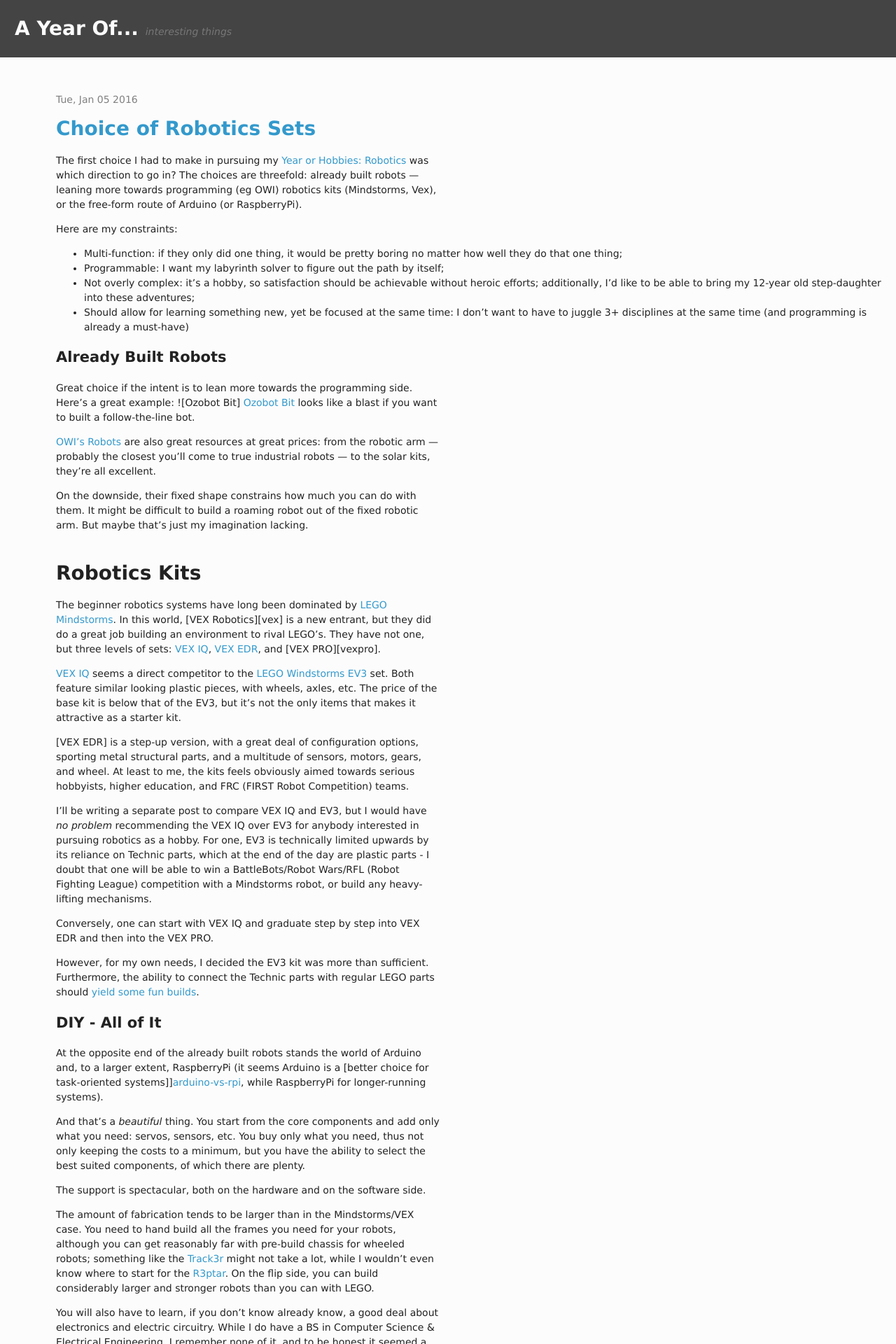
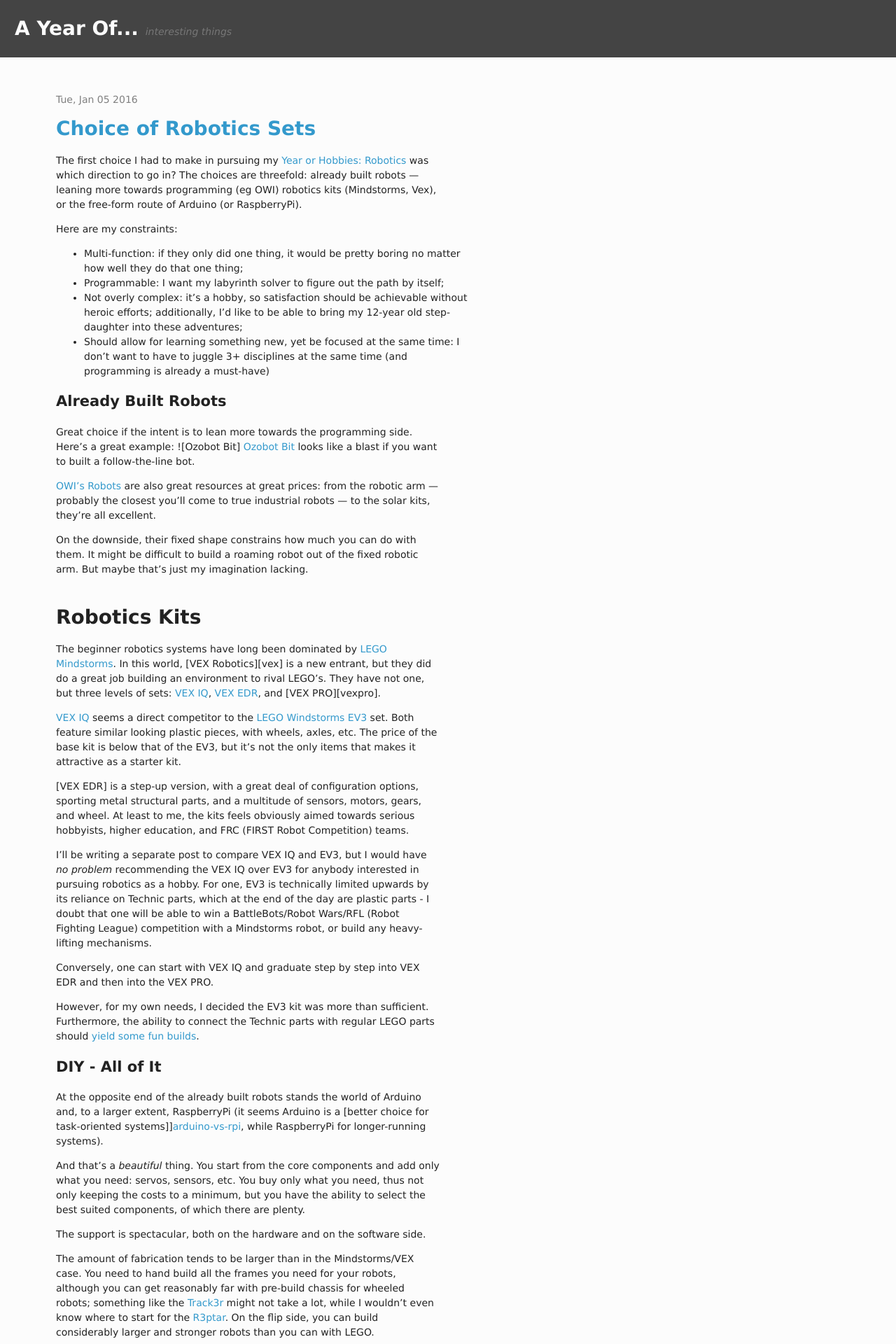
Before and after one commit to AYearOf/ayearof.github.io, a Jekyll site: the page built from index.html, in a window 1280 px wide. Shown: the top 1920 px of the page at 70% size. Built offline with Jekyll 4.4.1, drawn with Linux system fonts in a browser that asks for light colours.

Commit message:
ul was too large

```diff
--- a/media/css/main.css
+++ b/media/css/main.css
@@ -40,7 +40,7 @@
 }
 
 article h1, article h2, article h3, article h4, article h5, article h6,
-article p, article blockquote {
+article p, article blockquote, article ul {
 	max-width: 550px;
 	padding-right: 100px;
 }
```
